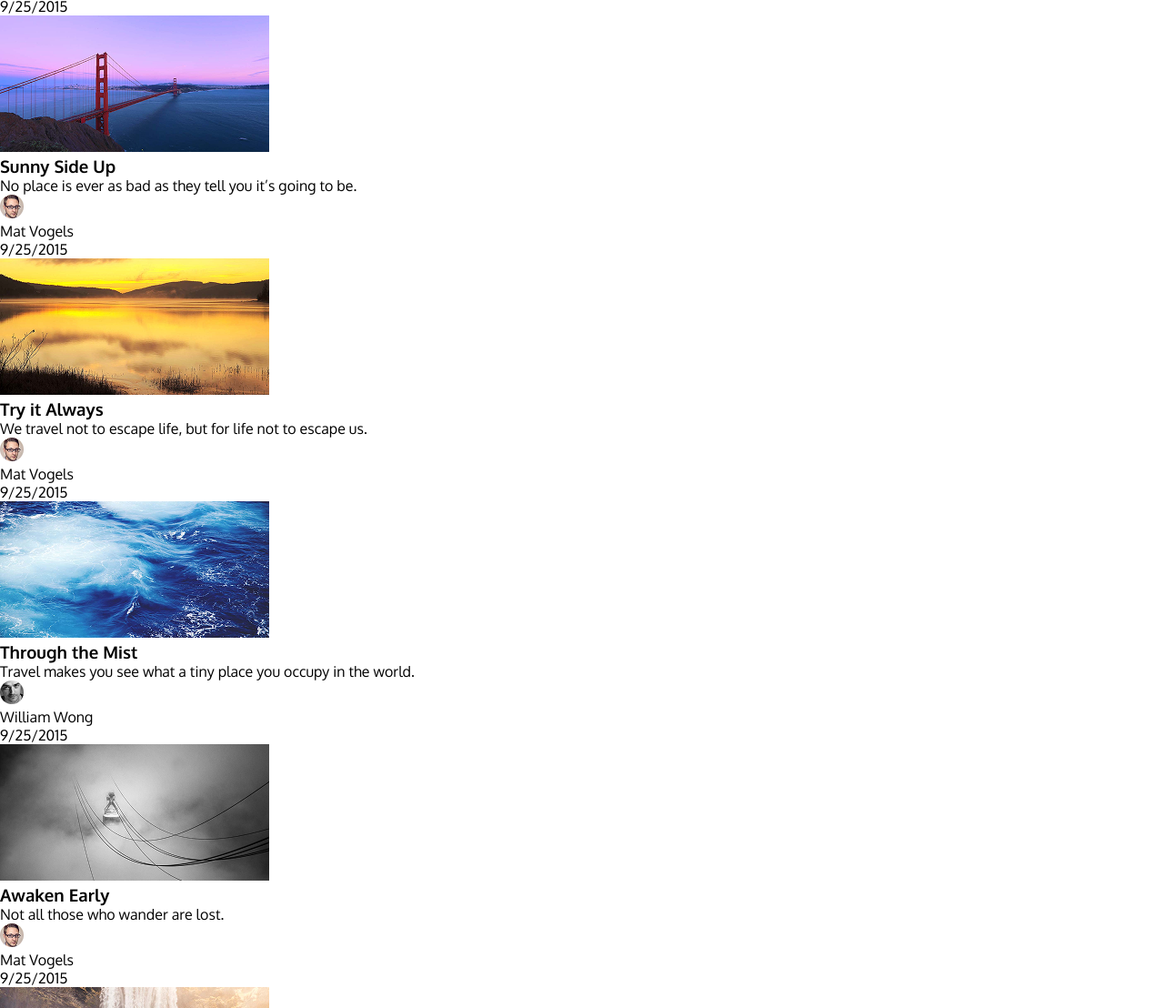
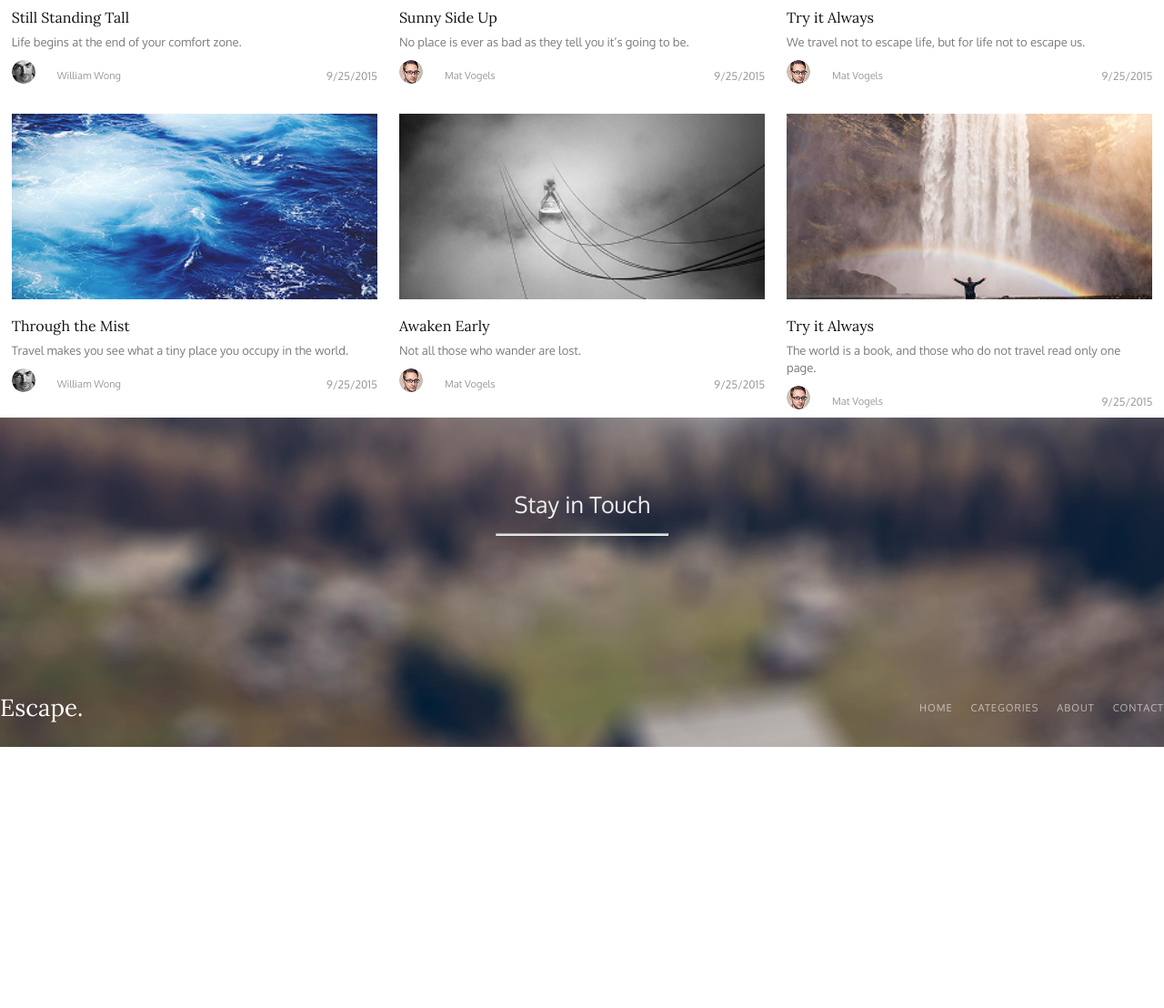
Before and after one commit to Marisabellka/Escape, a plain HTML site: page index.html in a window 1280 px wide. Shown: the part 1692-2800 px from the top of the page at 91% size. After the commit the page ends 2513 px from the top, so only its background shows below. Drawn offline with Linux system fonts and the light colour scheme.

Commit message:
добавлены стили футера, отцентрирова страница.
не оформлен  паддинг на секцию

```diff
--- a/index.html
+++ b/index.html
@@ -86,9 +86,11 @@
             <div class="container__post_item">
               <h3 class="post-item__title">The Road Ahead</h3>
               <p class="post-item__text">The road ahead might be paved - it might not be.</p>
-            <div class="container__post">
+            <div class="container__post container-post">
+              <div class="container-post__name__dates">
                 <img src="./foto/face1.png" alt="">
             <p class="post-item__name">Mat Vogels</p>
+              </div>
             <p class="post-item__date">September 25, 2015</p>
             </div>
             </div>
@@ -100,8 +102,10 @@
               <h3 class="post-item__title">From Top Down</h3>
               <p class="post-item__text">Once a year, go someplace you’ve never been before.</p>
             <div class="container__post">
+              <div class="container-post__name__dates">
                 <img src="./foto/face2.png" alt="">
             <p class="post-item__name">William Wong</p>
+              </div>
             <p class="post-item__date">September 25, 2015</p>
             </div>
             </div>
@@ -113,70 +117,110 @@
 
     <section class="most__recent most-recent">
       <h2 class="most-recent__title">Most Recent</h2>
-      <hr>
+      <hr class="post__line">
 
       <ul class="most-recent__list">
         <li class="most-recent__item most-recent-item">
-          <img src="./foto/most-recent/1_Still Standing Tall.png" alt="">
+          <img class="most-recent-item__foto" src="./foto/most-recent/1_Still Standing Tall.png" alt="">
           <h3 class="most-recent-item__title">Still Standing Tall</h3>
           <p class="most-recent-item__text">Life begins at the end of your comfort zone.</p>
+          <div class="container__most-recent">
+            <div class="container-post__name__date">
               <img src="./foto/face2.png" alt="" class="most-recent-item__face">
           <p class="most-recent-item__name">William Wong</p>
+            </div>
           <p class="most-recent-item__date">9/25/2015</p>
+          </div>
         </li>
 
-        <ul class="most-recent__list">
+
           <li class="most-recent__item most-recent-item">
-            <h3 class="most-recent-item__title"></h3>
-            <img src="./foto/most-recent/2_Sunny Side Up.png" alt="">
+            <img class="most-recent-item__foto" src="./foto/most-recent/2_Sunny Side Up.png" alt="">
             <h3 class="most-recent-item__title">Sunny Side Up</h3>
             <p class="most-recent-item__text">No place is ever as bad as they tell you it’s going to be.</p>
+            <div class="container__most-recent">
+              <div class="container-post__name__date">
                 <img src="./foto/face1.png" alt="" class="most-recent-item__face">
             <p class="most-recent-item__name">Mat Vogels</p>
+              </div>
             <p class="most-recent-item__date">9/25/2015</p>
+            </div>
           </li>
 
-          <ul class="most-recent__list">
+
             <li class="most-recent__item most-recent-item">
-              <img src="./foto/most-recent/3_Water Falls.png" alt="">
+              <img class="most-recent-item__foto" src="./foto/most-recent/3_Water Falls.png" alt="">
               <h3 class="most-recent-item__title">Try it Always</h3>
               <p class="most-recent-item__text">We travel not to escape life, but for life not to escape us.</p>
+              <div class="container__most-recent">
+                <div class="container-post__name__date">
                   <img src="./foto/face1.png" alt="" class="most-recent-item__face">
               <p class="most-recent-item__name">Mat Vogels</p>
+                </div>
               <p class="most-recent-item__date">9/25/2015</p>
+              </div>
             </li>
 
-            <ul class="most-recent__list">
+
               <li class="most-recent__item most-recent-item">
-                <img src="./foto/most-recent/4_Through the Mist.png" alt="">
+                <img class="most-recent-item__foto" src="./foto/most-recent/4_Through the Mist.png" alt="">
                 <h3 class="most-recent-item__title">Through the Mist</h3>
                 <p class="most-recent-item__text">Travel makes you see what a tiny place you occupy in the world.</p>
+                <div class="container__most-recent">
+                  <div class="container-post__name__date">
                     <img src="./foto/face2.png" alt="" class="most-recent-item__face">
                 <p class="most-recent-item__name">William Wong</p>
+                  </div>
                 <p class="most-recent-item__date">9/25/2015</p>
+                </div>
               </li>
 
-              <ul class="most-recent__list">
+
                 <li class="most-recent__item most-recent-item">
-                  <img src="./foto/most-recent/5_Awaken Early.png" alt="">
+                  <img  class="most-recent-item__foto" src="./foto/most-recent/5_Awaken Early.png" alt="">
                   <h3 class="most-recent-item__title">Awaken Early</h3>
                   <p class="most-recent-item__text">Not all those who wander are lost.</p>
+                  <div class="container__most-recent">
+                    <div class="container-post__name__date">
                       <img src="./foto/face1.png" alt="" class="most-recent-item__face">
                   <p class="most-recent-item__name">Mat Vogels</p>
+                    </div>
                   <p class="most-recent-item__date">9/25/2015</p>
+                  </div>
                 </li>
 
-                <ul class="most-recent__list">
+
                   <li class="most-recent__item most-recent-item">
-                    <img src="./foto/most-recent/6_Awaken Early.png" alt="">
+                    <img class="most-recent-item__foto" src="./foto/most-recent/6_Awaken Early.png" alt="">
                     <h3 class="most-recent-item__title">Try it Always</h3>
                     <p class="most-recent-item__text">The world is a book, and those who do not travel read only one page.</p>
+                    <div class="container__most-recent">
+                      <div class="container-post__name__date">
                         <img src="./foto/face1.png" alt="" class="most-recent-item__face">
                     <p class="most-recent-item__name">Mat Vogels</p>
+                      </div>
                     <p class="most-recent-item__date">9/25/2015</p>
+                    </div>
                   </li>
       </ul>
     </main>
 
+    <footer class="foooter">
+      <h2 class="footer__title">Stay in Touch</h2>
+      <hr class="post__line post-line">
+      <div class="container__footer">
+        <div class="container__footer__link">
+          <a href="" class="footer__link">Escape.</a>
+        </div>
+        <div class="container__footer_list">
+          <ul class="footer__list">
+            <li class="footer__item">Home</li>
+            <li class="footer__item">Categories</li>
+            <li class="footer__item">About</li>
+            <li class="footer__item">Contact</li>
+            </div>
+      </footer>
+      </div>
+
 </body>
 </html>
--- a/style.css
+++ b/style.css
@@ -129,6 +129,7 @@ background: #DD783F;
 display: inline-block;
 padding: 12px 30px;
 margin: 30px;
+margin-bottom: 157px;
 }
 
 .hero-page__link:visited{
@@ -192,6 +193,7 @@ margin-bottom: 16px;
 .post__list {
     display: flex;
     list-style: none;
+    gap: 20px;
 
 }
 
@@ -277,7 +279,9 @@ font-weight: 400;
 line-height: 35px; /* 291.667% */
 margin-left: 215px;
 }
-
+.container-post__name__dates{
+    display: flex;
+}
 .post-item__button {
     color: #FFF;
 font-size: 12px;
@@ -297,22 +301,141 @@ background: #DD783F;
 .most__recent {
 }
 .most-recent {
+
 }
 .most-recent__title {
+color: #2E2E2E;
+text-align: center;
+font-size: 20px;
+font-weight: 400;
+line-height: 27px; /* 135% */
+letter-spacing: 2px;
+margin-bottom: 16px;
 }
+
+
+
 .most-recent__list {
+    display: flex;
+    gap: 24px;
+    flex-wrap: wrap;
+    list-style: none;
+    justify-content: center;
+
+
 }
 .most-recent__item {
+    width:  calc(33.3% - 24px);
 }
+.most-recent-item__foto{
+ width: 100%;
+}
+
 .most-recent-item {
 }
 .most-recent-item__title {
+    color: #101315;
+font-family: Lora;
+font-size: 16px;
+font-weight: 400;
+line-height: 21px; /* 131.25% */
+margin-top: 15px;
+margin-bottom: 7px;
 }
 .most-recent-item__text {
+    color: #7A7A7A;
+font-size: 13px;
+font-weight: 400;
+line-height: 19px; /* 146.154% */
+margin-bottom: 10px;
+}
+
+.container__most-recent{
+    display: flex;
+    justify-content: space-between;
+}
+
+
+.container-post__name__date {
+    display: flex;
+    justify-content: space-between;
+    gap: 24px;
 }
 .most-recent-item__face {
+    width: 26px;
+height: 26px;
+flex-shrink: 0;
+border-radius: 60px;
 }
 .most-recent-item__name {
+    color: #999;
+font-size: 11px;
+font-weight: 400;
+line-height: 35px; /* 318.182% */
 }
 .most-recent-item__date {
+    color: #999;
+font-size: 12px;
+font-weight: 400;
+line-height: 35px; /* 291.667% */
 }
+
+.foooter {
+    background: url(./foto/footer_background.png)
+
+
+}
+
+
+.footer__title {
+    color: #EFEFEF;
+    text-align: center;
+    font-size: 25px;
+    font-weight: 400;
+    line-height: 30px; /* 120% */
+    margin-bottom: 17px;
+    padding-top: 80px;
+
+}
+.post__line {
+}
+.container__footer {
+    display: flex;
+    justify-content: space-between;
+    color: #FFF;
+    padding-bottom: 30px;
+}
+
+.post-line {
+    margin-bottom: 176px;
+}
+.container__footer__link {
+}
+.footer__link {
+
+color: #FFF;
+font-family: Lora;
+font-size: 26px;
+font-weight: 400;
+line-height: 26px; /* 100% */
+text-decoration: none;
+
+
+
+}
+.container__footer_list {
+}
+.footer__list {
+    list-style: none;
+    display: flex;
+    gap: 20px;
+}
+.footer__item {
+    color: rgba(255, 255, 255, 0.60);
+text-align: right;
+font-size: 11px;
+font-weight: 400;
+line-height: 26px; /* 236.364% */
+letter-spacing: 1px;
+text-transform: uppercase;
+}
```
Also changed, not shown: foto/footer_background.png (added). Lines whose indentation alone changed are shown as unchanged.
